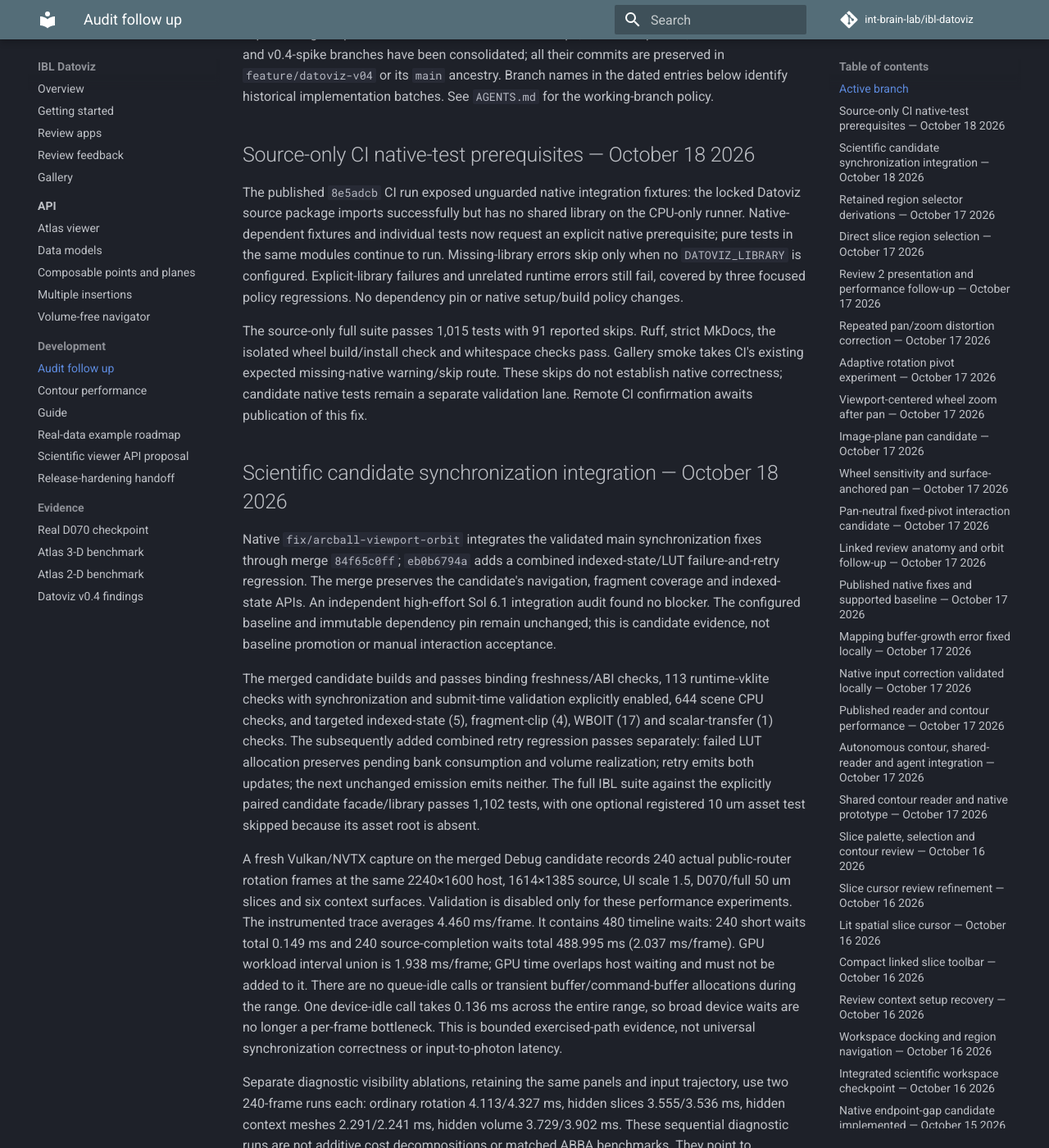
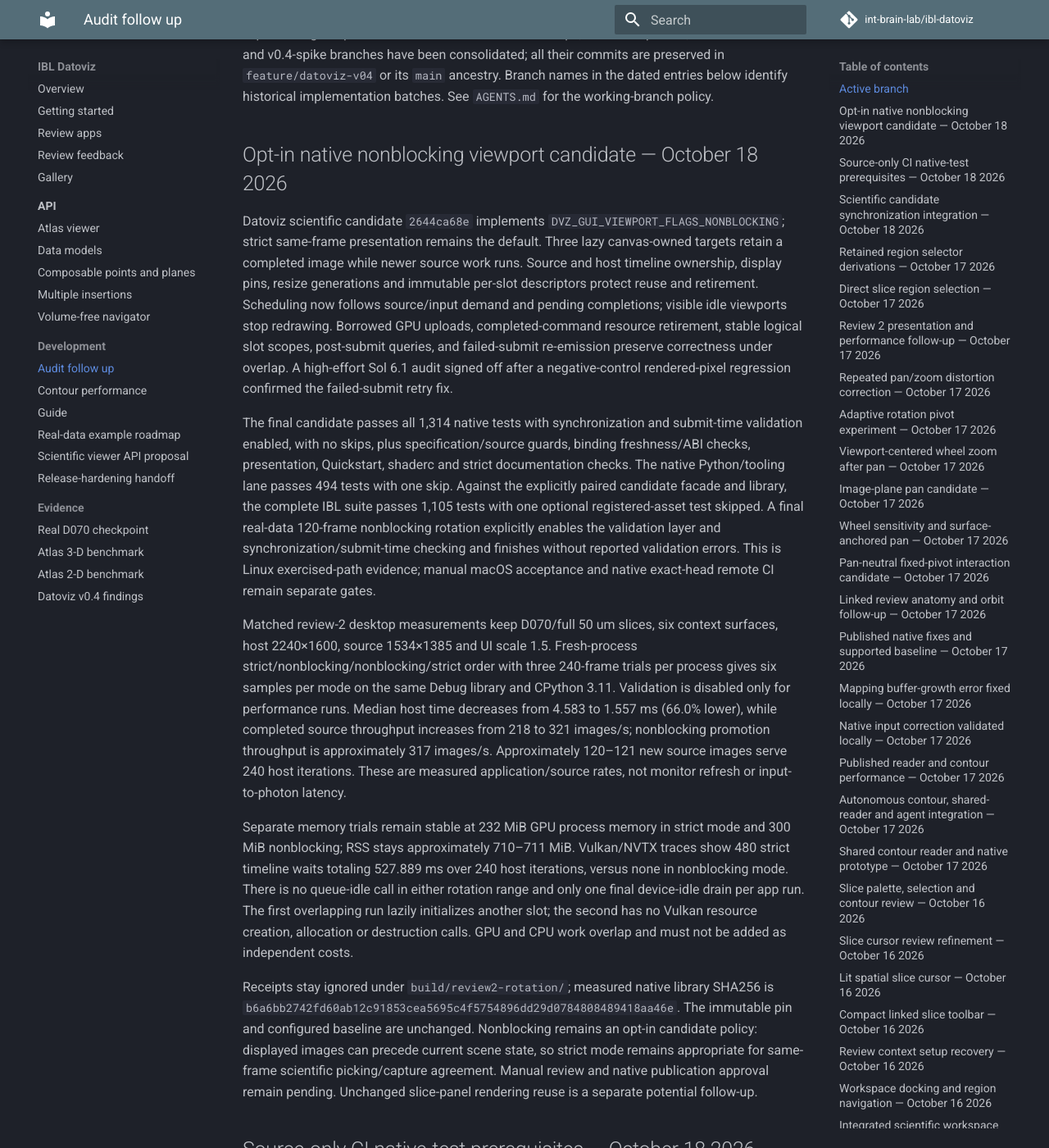
Before and after one commit to int-brain-lab/ibl-datoviz, an MkDocs documentation site: the page built from docs/NEXT_STEPS.md, in a window 1280 px wide and 1400 px high, scrolled down 228 px. Shown: the whole window at 82% size. Built offline with MkDocs 1.6.1 and Material for MkDocs 9.7.7, drawn with Linux system fonts in a browser that asks for light colours; comment, search, counter and statistics services are not loaded; some of the changed text lies outside the part shown.

Commit message:
Record nonblocking viewport candidate evidence and CI results

```diff
--- a/docs/NEXT_STEPS.md
+++ b/docs/NEXT_STEPS.md
@@ -9,11 +9,23 @@ all their commits are preserved in `feature/datoviz-v04` or its `main` ancestry.
 Branch names in the dated entries below identify historical implementation batches.
 See `AGENTS.md` for the working-branch policy.
 
+## Opt-in native nonblocking viewport candidate — October 18 2026
+
+Datoviz scientific candidate `2644ca68e` implements `DVZ_GUI_VIEWPORT_FLAGS_NONBLOCKING`; strict same-frame presentation remains the default. Three lazy canvas-owned targets retain a completed image while newer source work runs. Source and host timeline ownership, display pins, resize generations and immutable per-slot descriptors protect reuse and retirement. Scheduling now follows source/input demand and pending completions; visible idle viewports stop redrawing. Borrowed GPU uploads, completed-command resource retirement, stable logical slot scopes, post-submit queries, and failed-submit re-emission preserve correctness under overlap. A high-effort Sol 6.1 audit signed off after a negative-control rendered-pixel regression confirmed the failed-submit retry fix.
+
+The final candidate passes all 1,314 native tests with synchronization and submit-time validation enabled, with no skips, plus specification/source guards, binding freshness/ABI checks, presentation, Quickstart, shaderc and strict documentation checks. The native Python/tooling lane passes 494 tests with one skip. Against the explicitly paired candidate facade and library, the complete IBL suite passes 1,105 tests with one optional registered-asset test skipped. A final real-data 120-frame nonblocking rotation explicitly enables the validation layer and synchronization/submit-time checking and finishes without reported validation errors. This is Linux exercised-path evidence; manual macOS acceptance and native exact-head remote CI remain separate gates.
+
+Matched review-2 desktop measurements keep D070/full 50 um slices, six context surfaces, host 2240×1600, source 1534×1385 and UI scale 1.5. Fresh-process strict/nonblocking/nonblocking/strict order with three 240-frame trials per process gives six samples per mode on the same Debug library and CPython 3.11. Validation is disabled only for performance runs. Median host time decreases from 4.583 to 1.557 ms (66.0% lower), while completed source throughput increases from 218 to 321 images/s; nonblocking promotion throughput is approximately 317 images/s. Approximately 120–121 new source images serve 240 host iterations. These are measured application/source rates, not monitor refresh or input-to-photon latency.
+
+Separate memory trials remain stable at 232 MiB GPU process memory in strict mode and 300 MiB nonblocking; RSS stays approximately 710–711 MiB. Vulkan/NVTX traces show 480 strict timeline waits totaling 527.889 ms over 240 host iterations, versus none in nonblocking mode. There is no queue-idle call in either rotation range and only one final device-idle drain per app run. The first overlapping run lazily initializes another slot; the second has no Vulkan resource creation, allocation or destruction calls. GPU and CPU work overlap and must not be added as independent costs.
+
+Receipts stay ignored under `build/review2-rotation/`; measured native library SHA256 is `b6a6bb2742fd60ab12c91853cea5695c4f5754896dd29d0784808489418aa46e`. The immutable pin and configured baseline are unchanged. Nonblocking remains an opt-in candidate policy: displayed images can precede current scene state, so strict mode remains appropriate for same-frame scientific picking/capture agreement. Manual review and native publication approval remain pending. Unchanged slice-panel rendering reuse is a separate potential follow-up.
+
 ## Source-only CI native-test prerequisites — October 18 2026
 
 The published `8e5adcb` CI run exposed unguarded native integration fixtures: the locked Datoviz source package imports successfully but has no shared library on the CPU-only runner. Native-dependent fixtures and individual tests now request an explicit native prerequisite; pure tests in the same modules continue to run. Missing-library errors skip only when no `DATOVIZ_LIBRARY` is configured. Explicit-library failures and unrelated runtime errors still fail, covered by three focused policy regressions. No dependency pin or native setup/build policy changes.
 
-The source-only full suite passes 1,015 tests with 91 reported skips. Ruff, strict MkDocs, the isolated wheel build/install check and whitespace checks pass. Gallery smoke takes CI's existing expected missing-native warning/skip route. These skips do not establish native correctness; candidate native tests remain a separate validation lane. Remote CI confirmation awaits publication of this fix.
+The source-only full suite passes 1,015 tests with 91 reported skips. Ruff, strict MkDocs, the isolated wheel build/install check and whitespace checks pass. Gallery smoke takes CI's existing expected missing-native warning/skip route. These skips do not establish native correctness; candidate native tests remain a separate validation lane. Published commit `2eca4d34b8f6b15ff1a4ffb1da46ad2d0de47b9d` passes remote CI on Python 3.11 and 3.13 ([run](https://github.com/int-brain-lab/ibl-datoviz/actions/runs/39115059750)).
 
 ## Scientific candidate synchronization integration — October 18 2026
 
```
